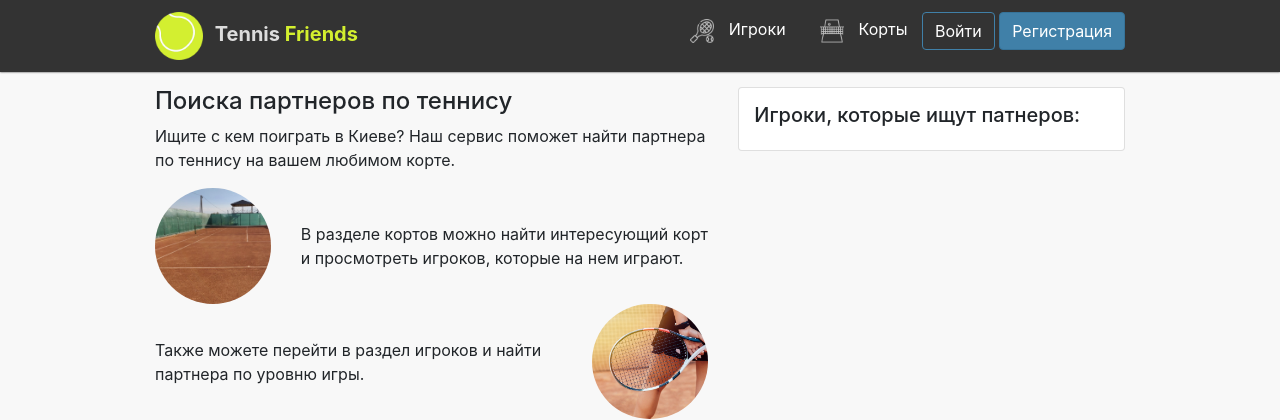
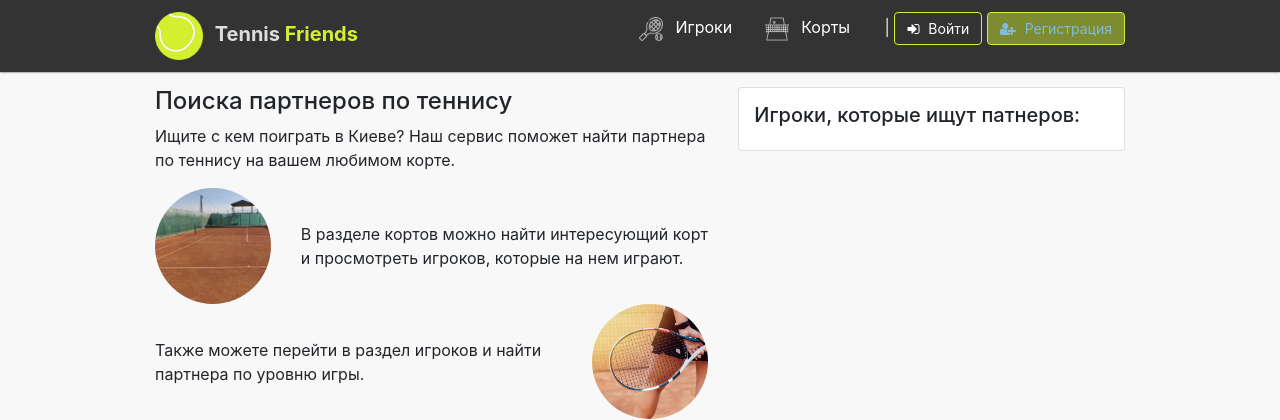
Before and after one commit to AlexKotl/tennis-friends, a Django app: page / in a window 1280 px wide. Shown: the top 420 px of the page. Run offline with Django 3.2, Linux system fonts and the light colour scheme; data that the repository does not hold is empty; style sheets or scripts are compiled from the project's sources; some libraries are stand-ins or nearby versions.

Commit message:
more top menu layout improvements

```diff
--- a/css/styles.scss
+++ b/css/styles.scss
@@ -58,6 +58,9 @@ body {
     }
 
     .menu {
+        a {
+            color: #81bbe0;
+        }
         a.menu-item {
             margin: 4px 10px;
             font-size: 16px;
@@ -66,7 +69,7 @@ body {
 
         .icon {
             width: 24px;
-            margin: 0 10px;
+            margin: 0 8px;
             opacity: 0.7;
         }
 
@@ -75,8 +78,24 @@ body {
             margin-left: 20px;
         }
 
+        .btn {
+            padding: 5px 12px;
+            font-size: 14px;
+
+            i {
+                margin-right: 5px;
+            }
+        }
         .btn-outline-primary {
             color: white;
+            border-color: $accent_color;
+            &:hover {
+                background-color: rgba(255, 255, 255, 0.36);
+            }
+        }
+        .btn-primary {
+            background-color: #d3ef2f77;
+            border-color: $accent_color;
         }
     }
 }
--- a/templates/index.html
+++ b/templates/index.html
@@ -32,18 +32,28 @@
                     <img src="{% static 'images/icons/racket-white.png' %}" class="icon" alt="">
                     Игроки
                 </a>
-                <a href="{% url 'courts' %}" class="menu-item">
+                <a href="{% url 'courts' %}" class="menu-item" style="margin-right: 30px">
                     <img src="{% static 'images/icons/court-white.png' %}" class="icon" alt="">
                     Корты
                 </a>
+                <span class="delimiter">|</span>
                 {% if user.is_authenticated %}
                     <span class="profile-actions">
                         Привет, <a href='{% url 'profile' %}'>{{ user.first_name }}</a>
                     </span>
-                    <a href="{% url 'logout' %}" class="btn btn-outline-primary">Выйти</a>
+                    <a href="{% url 'logout' %}" class="btn btn-outline-primary" style="margin-left: 10px">
+                        <i class="fa fa-sign-out"></i>
+                        Выйти
+                    </a>
                 {% else %}
-                    <a href="{% url 'login' %}" class="btn btn-outline-primary">Войти</a>
-                    <a href="{% url 'register' %}" class="btn btn-primary">Регистрация</a>
+                    <a href="{% url 'login' %}" class="btn btn-outline-primary">
+                        <i class="fa fa-sign-in"></i>
+                        Войти
+                    </a>
+                    <a href="{% url 'register' %}" class="btn btn-primary">
+                        <i class="fa fa-user-plus"></i>
+                        Регистрация
+                    </a>
                 {% endif %}
 
             </div>
```
